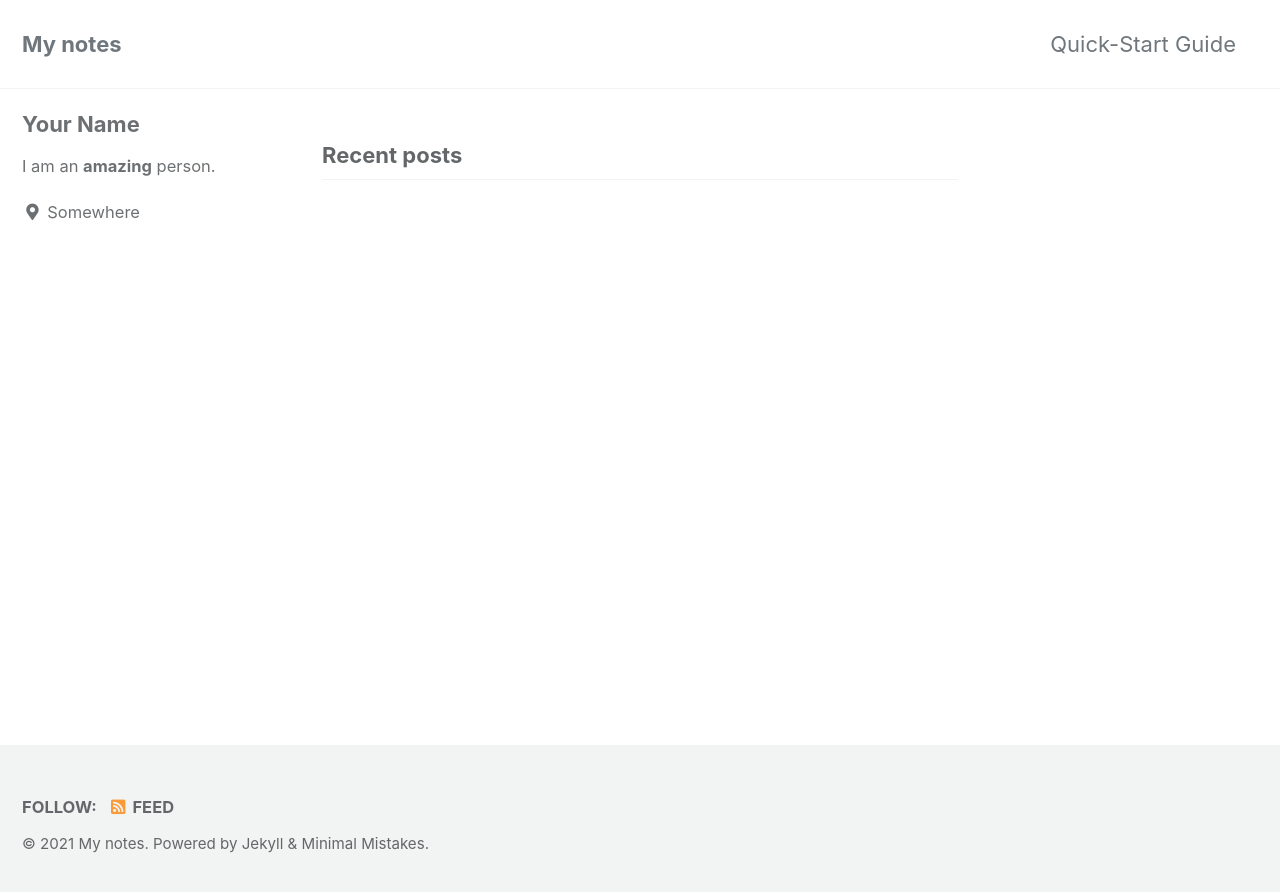
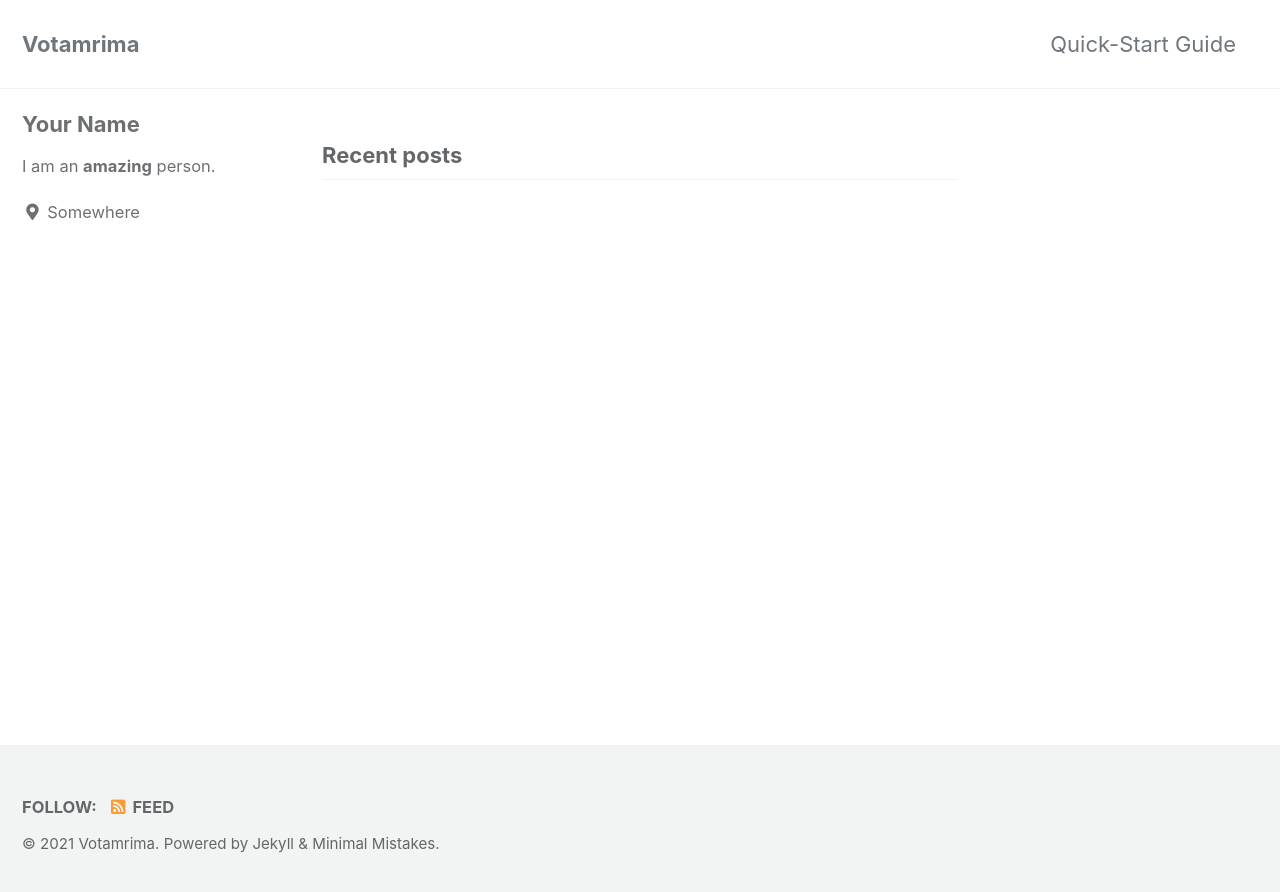
Before and after one commit to votamrima/site, a Jekyll site: the page built from index.html, in a window 1280 px wide. Shown: the top 892 px of the page. Built offline with Jekyll 4.4.1, drawn with Linux system fonts in a browser that asks for light colours; cached includes are drawn as plain includes; the list of posts is cut into pages by our own code.

Commit message:
just another commit

```diff
--- a/_config.yml
+++ b/_config.yml
@@ -16,7 +16,7 @@ minimal_mistakes_skin    : "default" # "air", "aqua", "contrast", "dark", "dirt"
 
 # Site Settings
 locale                   : "en-US"
-title                    : "My notes"
+title                    : "Votamrima"
 title_separator          : "-"
 subtitle                 : # site tagline that appears below site title in masthead
 name                     : ""
```
